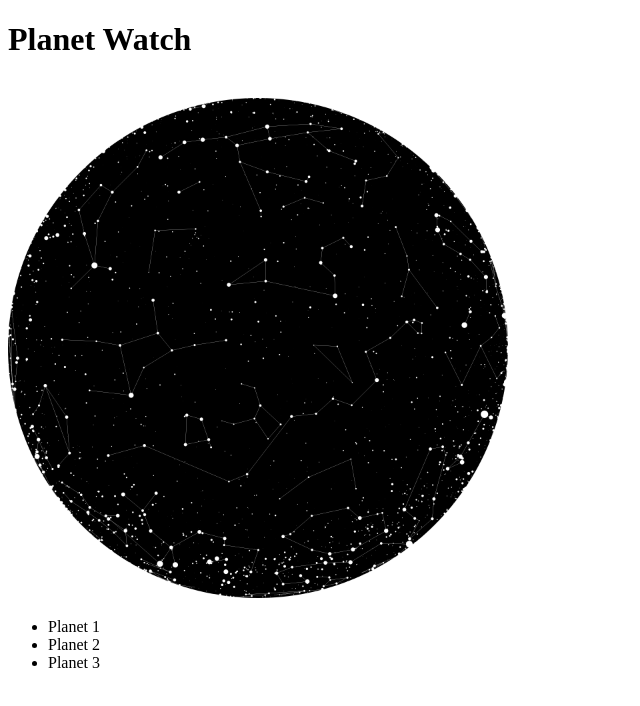
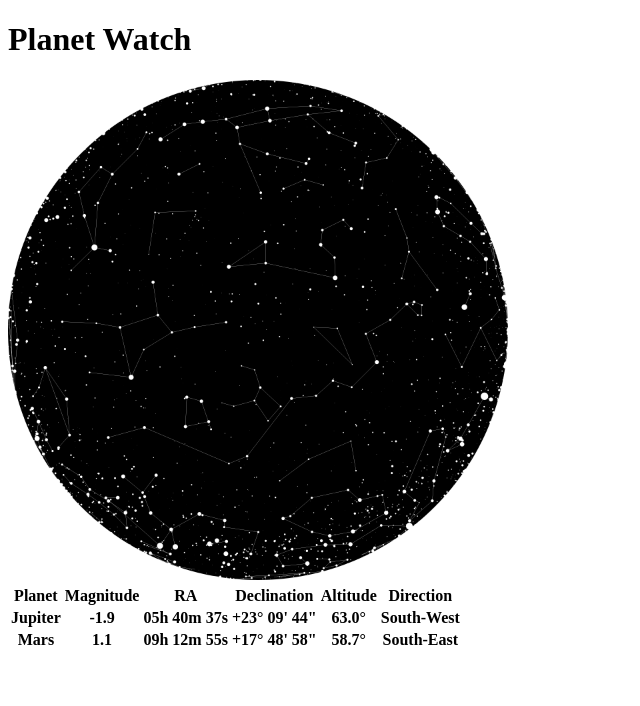
Before and after one commit to cbrunig/planet-watch, a React (Vite) app in the folder planet-watch/: page /location/1 in a window 1280 px wide. Shown: the top 706 px of the page, without its empty margins (0-640 px from the left). Built offline with nearby package versions, Linux system fonts and the light colour scheme.

Commit message:
changed planet placeholder list to table

```diff
--- a/planet-watch/src/components/InfoPage.jsx
+++ b/planet-watch/src/components/InfoPage.jsx
@@ -5,20 +5,38 @@ function InfoPage () {
         <div>
             <header>
                 <h1>Planet Watch</h1>
-                <br />
+            </header>
                 <div>
                     <img src={placeholder} alt="Map placeholder" height='500px' width='500px'/>
                 </div>
-                <ul>
-                    <li>Planet 1</li>
-                    <li>Planet 2</li>
-                    <li>Planet 3</li>
-                </ul>
-            </header>
+                <table>
+                    <tr>
+                        <th>Planet</th>
+                        <th>Magnitude</th>
+                        <th>RA</th>
+                        <th>Declination</th>
+                        <th>Altitude</th>
+                        <th>Direction</th>
+                    </tr>
+                    <tr>
+                        <th>Jupiter</th>
+                        <th>-1.9</th>
+                        <th>05h 40m 37s</th>
+                        <th>+23° 09' 44"</th>
+                        <th>63.0°</th>
+                        <th>South-West</th>
+                    </tr>
+                    <tr>
+                        <th>Mars</th>
+                        <th>1.1</th>
+                        <th>09h 12m 55s</th>
+                        <th>+17° 48' 58"</th>
+                        <th>58.7°</th>
+                        <th>South-East</th>
+                    </tr>
+                </table>
         </div>
     );
 }
 
-// TODO: change ul to table for ease of displaying more data
-
 export default InfoPage;
```
